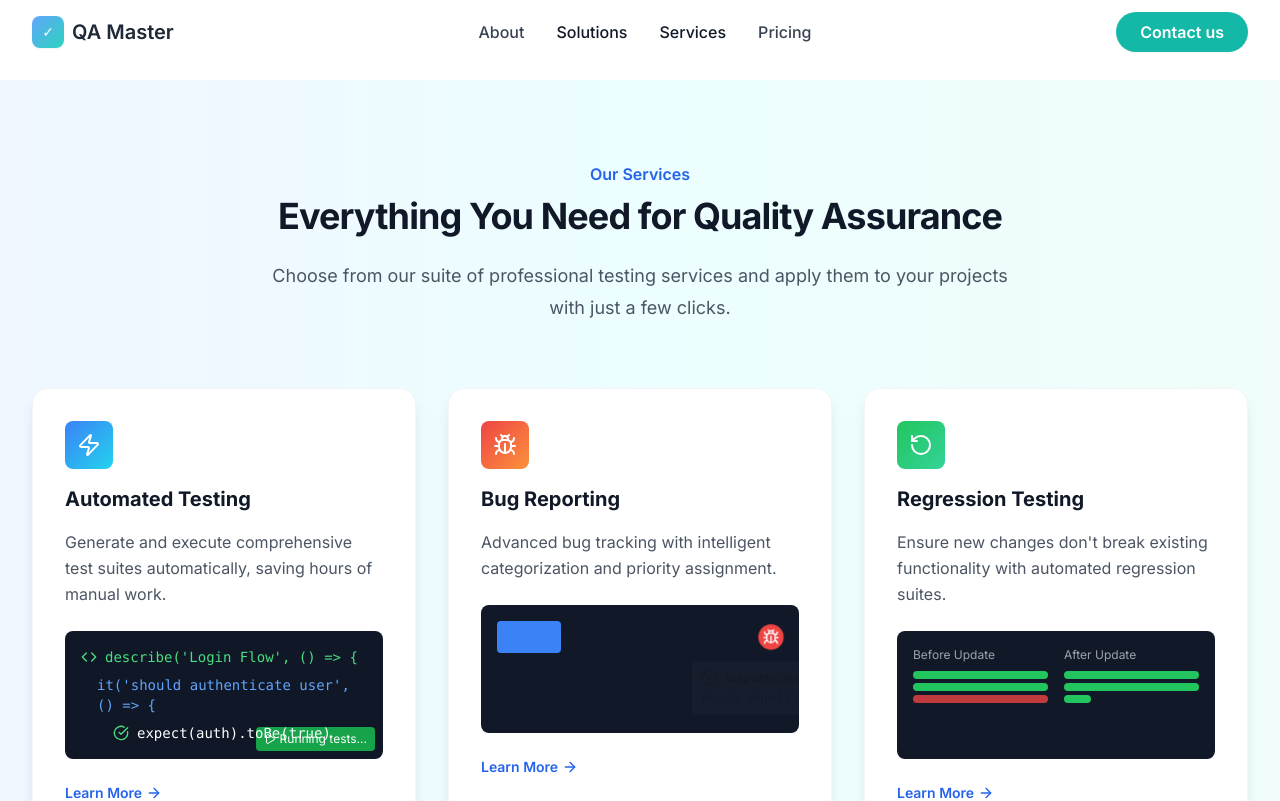
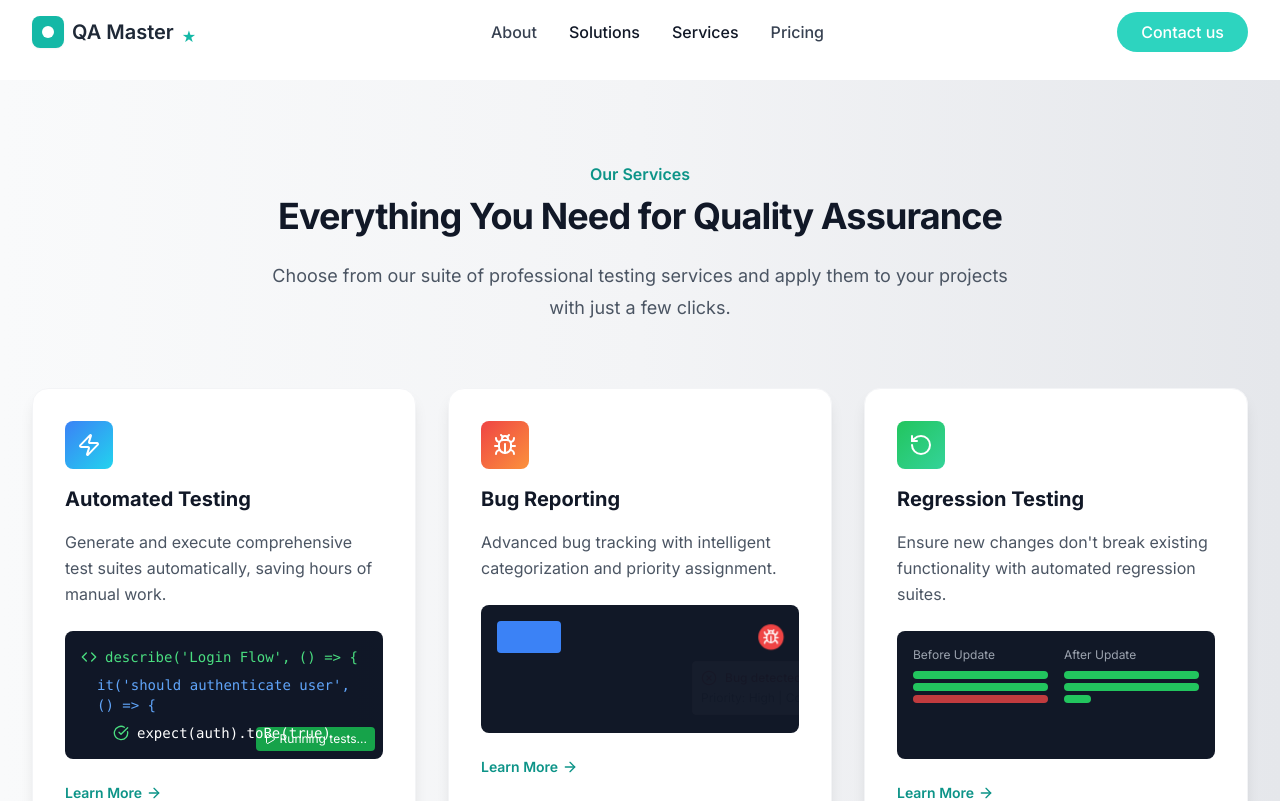
Before and after one commit to ktruong0712/demo-qa-ui, a Next.js app: page /services in a window 1280 px wide. Shown: the top 801 px of the page. Built offline with nearby package versions, Linux system fonts and the light colour scheme; a web font is replaced by a local one.

Commit message:
Apply Anthology blue/teal color theme throughout entire page

```diff
--- a/src/components/FeatureGrid.tsx
+++ b/src/components/FeatureGrid.tsx
@@ -399,7 +399,7 @@ const services = [
 
 const FeatureGrid = () => {
   return (
-    <section className="py-20 px-6 lg:px-8 bg-gradient-to-r from-blue-50 via-cyan-50 to-teal-50 relative overflow-hidden">
+    <section className="py-20 px-6 lg:px-8 bg-gradient-to-r from-gray-50 via-gray-100 to-gray-200 relative overflow-hidden">
       {/* Floating background elements */}
       <motion.div
         className="absolute top-24 left-24 w-18 h-18 bg-blue-100 rounded-full opacity-25"
@@ -474,7 +474,7 @@ const FeatureGrid = () => {
           viewport={{ once: true }}
           className="text-center mb-16"
         >
-          <h2 className="text-base font-semibold leading-7 text-blue-600">Our Services</h2>
+          <h2 className="text-base font-semibold leading-7 text-teal-600">Our Services</h2>
           <p className="mt-2 text-3xl font-bold tracking-tight text-gray-900 sm:text-4xl">
             Everything You Need for Quality Assurance
           </p>
@@ -513,7 +513,7 @@ const FeatureGrid = () => {
                 <service.demo />
               </div>
 
-              <div className="flex items-center text-sm font-semibold text-blue-600 group-hover:text-blue-700 transition-colors">
+              <div className="flex items-center text-sm font-semibold text-teal-600 group-hover:text-teal-700 transition-colors">
                 Learn More
                 <ArrowRight className="w-4 h-4 ml-1 group-hover:translate-x-1 transition-transform" />
               </div>
--- a/src/components/FinalCTA.tsx
+++ b/src/components/FinalCTA.tsx
@@ -92,14 +92,14 @@ const FinalCTA = () => {
           <motion.button
             whileHover={{ scale: 1.05 }}
             whileTap={{ scale: 0.95 }}
-            className="px-8 py-4 text-base font-semibold bg-blue-600 hover:bg-blue-700 text-white rounded-full shadow-lg hover:shadow-xl transition-all"
+            className="px-8 py-4 text-base font-semibold bg-teal-500 hover:bg-teal-600 text-white rounded-full shadow-lg hover:shadow-xl transition-all"
           >
             Get started
           </motion.button>
           <motion.button
             whileHover={{ scale: 1.05 }}
             whileTap={{ scale: 0.95 }}
-            className="text-base font-semibold leading-6 text-gray-900 hover:text-blue-600 transition-colors flex items-center gap-2"
+            className="text-base font-semibold leading-6 text-gray-900 hover:text-teal-600 transition-colors flex items-center gap-2"
           >
             Learn more <ArrowRight className="w-4 h-4" aria-hidden="true" />
           </motion.button>
--- a/src/components/HowItWorks.tsx
+++ b/src/components/HowItWorks.tsx
@@ -94,7 +94,7 @@ const HowItWorks = () => {
           transition={{ duration: 0.8 }}
           className="text-center"
         >
-          <h2 className="text-base font-semibold leading-7 text-blue-600">How It Works</h2>
+          <h2 className="text-base font-semibold leading-7 text-teal-600">How It Works</h2>
           <p className="mt-2 text-3xl font-bold tracking-tight text-gray-900 sm:text-4xl">
             A better workflow for quality assurance.
           </p>
@@ -125,14 +125,14 @@ const HowItWorks = () => {
                 whileHover={{ rotate: 360 }}
                 transition={{ duration: 0.6 }}
               >
-                <step.icon className="w-8 h-8 text-blue-600" />
+                <step.icon className="w-8 h-8 text-teal-600" />
               </motion.div>
               <h3 className="text-lg font-semibold text-gray-900 mb-2">{step.title}</h3>
               <p className="text-sm text-gray-600 leading-relaxed">{step.description}</p>
 
               {/* Step number indicator */}
               <motion.div
-                className="mt-4 w-8 h-8 bg-blue-600 text-white rounded-full flex items-center justify-center text-sm font-bold mx-auto"
+                className="mt-4 w-8 h-8 bg-teal-600 text-white rounded-full flex items-center justify-center text-sm font-bold mx-auto"
                 initial={{ scale: 0 }}
                 animate={isInView ? { scale: 1 } : { scale: 0 }}
                 transition={{
--- a/src/components/Navigation.tsx
+++ b/src/components/Navigation.tsx
@@ -36,10 +36,11 @@ const Navigation = () => {
             className="flex items-center space-x-2"
             whileHover={{ scale: 1.02 }}
           >
-            <div className="w-8 h-8 bg-gradient-to-br from-blue-400 to-teal-400 rounded-lg flex items-center justify-center shadow-sm">
-              <span className="text-white font-medium text-sm">✓</span>
+            <div className="w-8 h-8 bg-teal-500 rounded-lg flex items-center justify-center shadow-sm">
+              <div className="w-3 h-3 bg-white rounded-full"></div>
             </div>
             <span className="text-xl font-semibold text-gray-800">QA Master</span>
+            <div className="w-4 h-4 text-teal-500">★</div>
           </motion.div>
 
           {/* Navigation Links */}
@@ -78,7 +79,7 @@ const Navigation = () => {
             transition={{ delay: 0.4, duration: 0.5 }}
             whileHover={{ scale: 1.02 }}
             whileTap={{ scale: 0.98 }}
-            className="bg-teal-500 text-white px-6 py-2 rounded-full font-semibold hover:bg-teal-600 transition-all duration-300 shadow-sm hover:shadow-md"
+            className="bg-teal-400 hover:bg-teal-500 text-white px-6 py-2 rounded-full font-medium transition-colors"
           >
             Contact us
           </motion.button>
--- a/src/components/Testimonials.tsx
+++ b/src/components/Testimonials.tsx
@@ -121,7 +121,7 @@ const Testimonials = () => {
           viewport={{ once: true }}
           className="text-center"
         >
-          <h2 className="text-base font-semibold leading-7 text-blue-600">Testimonials</h2>
+          <h2 className="text-base font-semibold leading-7 text-teal-600">Testimonials</h2>
           <p className="mt-2 text-3xl font-bold tracking-tight text-gray-900 sm:text-4xl">
             What our customers are saying
           </p>
@@ -151,7 +151,7 @@ const Testimonials = () => {
 
               {/* Stats badge */}
               <div className="mb-4">
-                <span className="inline-flex items-center px-3 py-1 rounded-full text-xs font-medium bg-blue-100 text-blue-800">
+                <span className="inline-flex items-center px-3 py-1 rounded-full text-xs font-medium bg-teal-100 text-teal-800">
                   {testimonial.stats}
                 </span>
               </div>
@@ -178,11 +178,11 @@ const Testimonials = () => {
           viewport={{ once: true }}
           className="mt-16 text-center"
         >
-          <div className="bg-gradient-to-r from-blue-600 to-teal-600 rounded-2xl p-8 text-white">
+          <div className="bg-gradient-to-r from-teal-500 to-cyan-500 rounded-2xl p-8 text-white">
             <h3 className="text-2xl font-bold mb-4">
               Join thousands of teams already using QA Master
             </h3>
-            <p className="text-blue-100 mb-6 max-w-2xl mx-auto">
+            <p className="text-teal-100 mb-6 max-w-2xl mx-auto">
               Start your free trial today and experience the power of automated testing,
               real-time collaboration, and comprehensive quality insights.
             </p>
@@ -190,14 +190,14 @@ const Testimonials = () => {
               <motion.button
                 whileHover={{ scale: 1.05 }}
                 whileTap={{ scale: 0.95 }}
-                className="bg-white text-blue-600 px-8 py-4 rounded-full font-semibold shadow-lg hover:shadow-xl transition-all duration-300"
+                className="bg-white text-teal-600 px-8 py-4 rounded-full font-semibold shadow-lg hover:shadow-xl transition-all duration-300"
               >
                 Start Free Trial
               </motion.button>
               <motion.button
                 whileHover={{ scale: 1.05 }}
                 whileTap={{ scale: 0.95 }}
-                className="border-2 border-white text-white px-8 py-4 rounded-full font-semibold hover:bg-white hover:text-blue-600 transition-all duration-300"
+                className="border-2 border-white text-white px-8 py-4 rounded-full font-semibold hover:bg-white hover:text-teal-600 transition-all duration-300"
               >
                 Schedule Demo
               </motion.button>
--- a/src/components/TrustedBy.tsx
+++ b/src/components/TrustedBy.tsx
@@ -65,7 +65,7 @@ const logos = [
 
 const TrustedBy = () => {
   return (
-    <div className="bg-gradient-to-r from-blue-50 via-cyan-50 to-teal-50 py-12 sm:py-16 relative overflow-hidden">
+    <div className="bg-gradient-to-r from-gray-50 via-gray-100 to-gray-200 py-12 sm:py-16 relative overflow-hidden">
       {/* Floating background elements */}
       <motion.div
         className="absolute top-16 left-16 w-12 h-12 bg-blue-100 rounded-full opacity-25"
```
